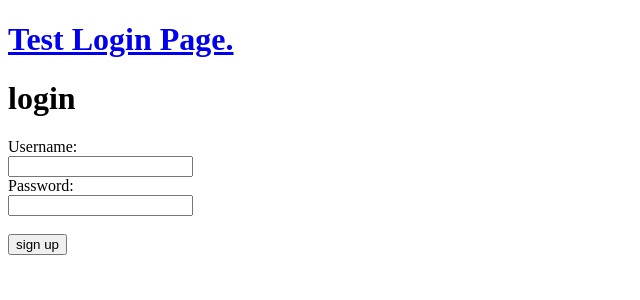
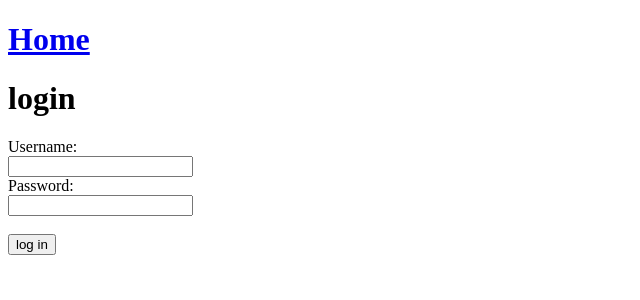
Before and after one commit to wetsmith/AllAboardAttendance, a Django app: page /accounts/login/ in a window 1280 px wide. Shown: the top 300 px of the page, without its empty margins (0-640 px from the left). Run offline with Django 3.2, Linux system fonts and the light colour scheme; parts of the project's set-up code (start-up, migrations or seed data) failed here and were passed over.

Commit message:
redirecting, permission test, changes in home page

```diff
--- a/AllAboardAttendance/accounts/templates/login.html
+++ b/AllAboardAttendance/accounts/templates/login.html
@@ -3,6 +3,10 @@
 {% block content %}
 <div class="container">
     <h1>login</h1>
+
+    {% if error %}
+    <p>username of password incorrect</p>
+    {% endif %}
 
     <form method="POST" action="{%url 'login'%}">
         {% csrf_token %}
@@ -14,7 +18,7 @@
         <br>
         <input name="password" type="password">
         <br><br>
-        <input type="submit" class="btn btn-primary" value="sign up">
+        <input type="submit" class="btn btn-primary" value="log in">
     </form>
 </div>
 {% endblock %}
--- a/AllAboardAttendance/lecture/templates/lecture/index.html
+++ b/AllAboardAttendance/lecture/templates/lecture/index.html
@@ -2,6 +2,12 @@
 
 <link rel="stylesheet" type="text/css" href="{% static 'lecture/style.css' %}" />
 
+{% if user.is_authenticated %}
 {% for lecture in object_list %}
 	<li><a href="{% url 'lecture:detail' lecture.id %}">{{ lecture.lecture_title }}</a></li>
 {% endfor %}
+{% else %}
+	<p>Not authenticated</p>
+<br>
+<a href="/../">Log in</a>
+{% endif %}
--- a/AllAboardAttendance/templates/base.html
+++ b/AllAboardAttendance/templates/base.html
@@ -3,7 +3,7 @@
 <html lang="en">
 <body>
     <div class="page-header">
-        <h1><a href="/">Test Login Page.</a></h1>
+        <h1><a href="/">Home</a></h1>
     </div>
     <div class="content container">
         <div class="row">
```
Also changed, not shown: AllAboardAttendance/accounts/templates/home.html (+6 -2 lines).
